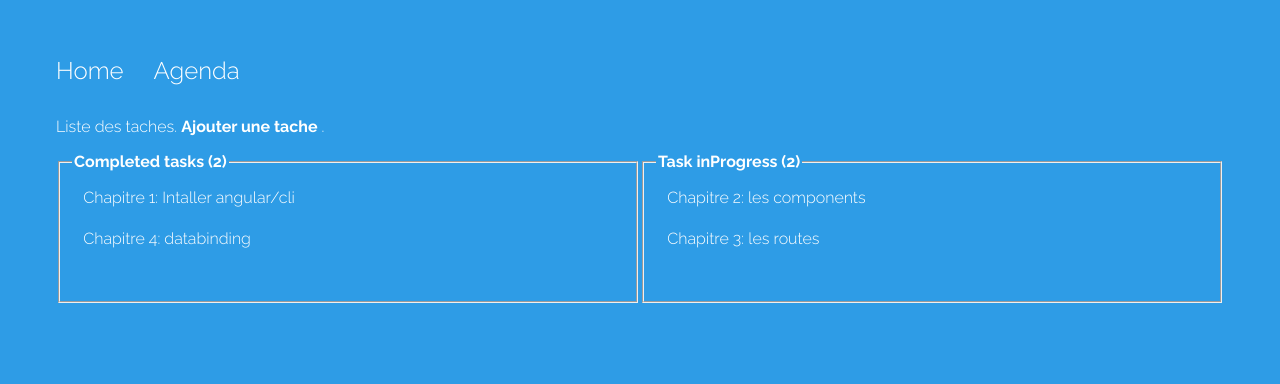
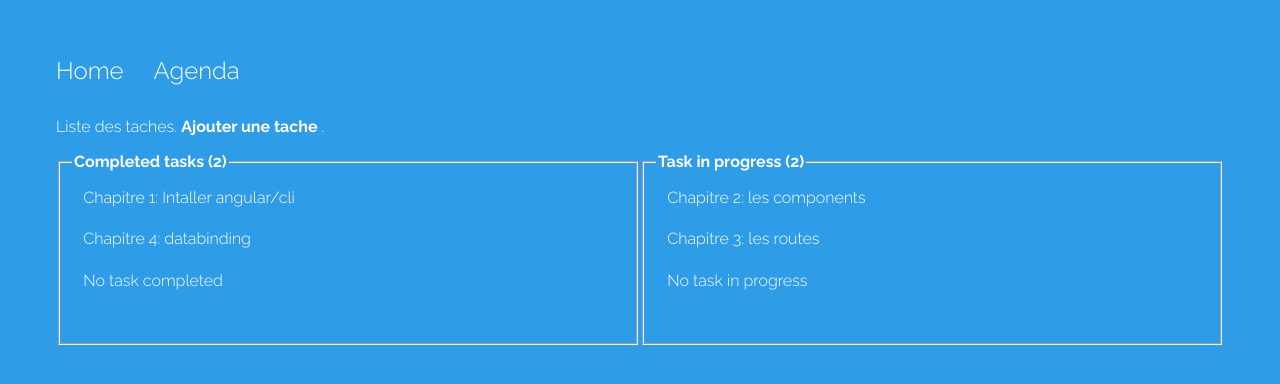
Before and after one commit to sir-kain/TodoApp, an Angular app: page /about/48 in a window 1280 px wide. Shown: the top 384 px of the page. Built offline with nearby package versions, Linux system fonts and the light colour scheme.

Commit message:
Add message if list has no task

```diff
--- a/src/app/about/about.component.html
+++ b/src/app/about/about.component.html
@@ -12,14 +12,20 @@
       <li *ngFor="let goal of goalsDone">
         {{ goal.name }}
       </li>
+      <li *ngIf="!goalsDone?.lenght">
+        No task completed
+      </li>
     </ul>
   </fieldset>
   <fieldset>
-    <legend>Task inProgress ({{ goalsNotDone.length }})</legend>
+    <legend>Task in progress ({{ goalsNotDone.length }})</legend>
     <ul>
       <li *ngFor="let goal of goalsNotDone">
         {{ goal.name }}
       </li>
+      <li *ngIf="!goalsNotDone?.lenght">
+        No task in progress
+      </li>
     </ul>
   </fieldset>
 </div>
```
